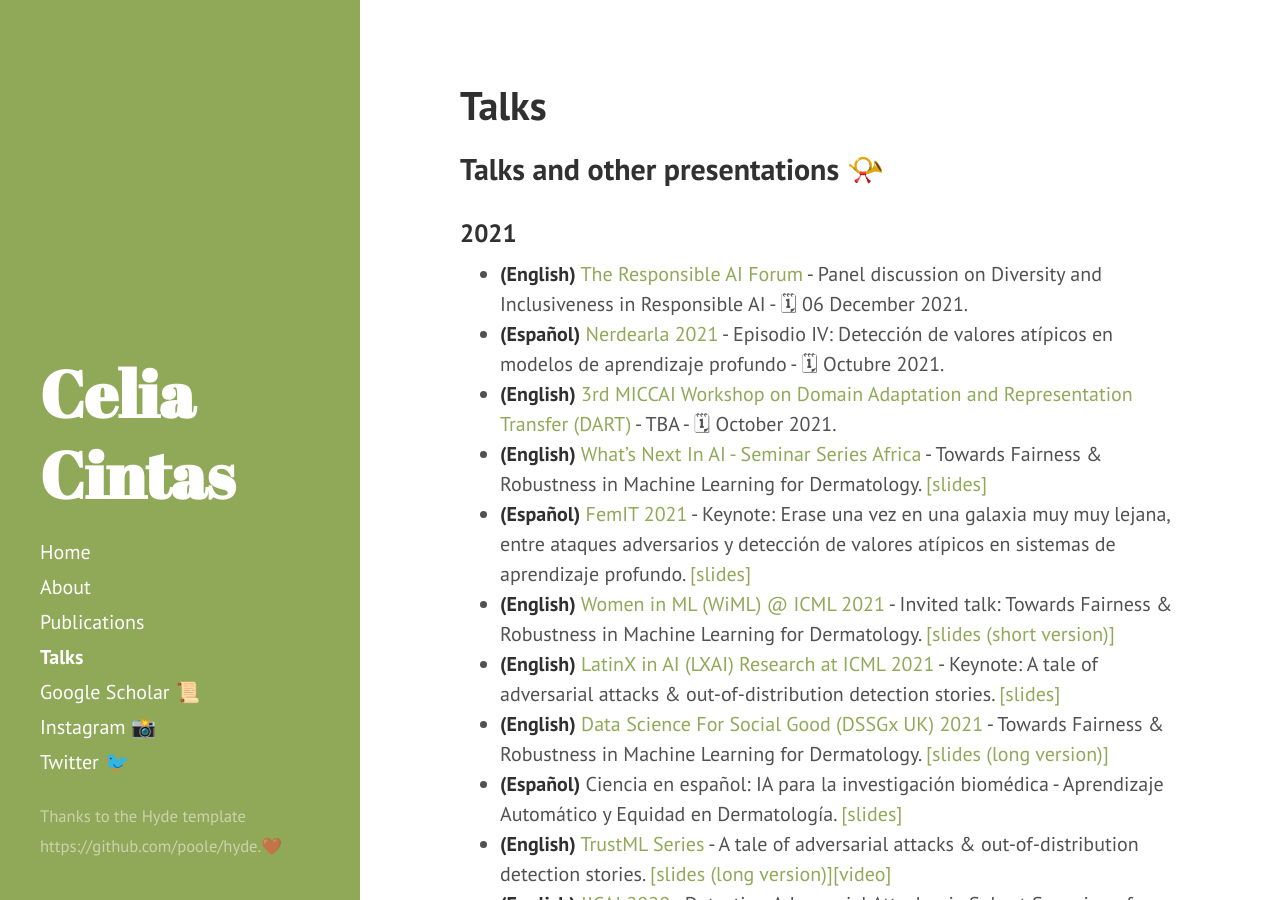
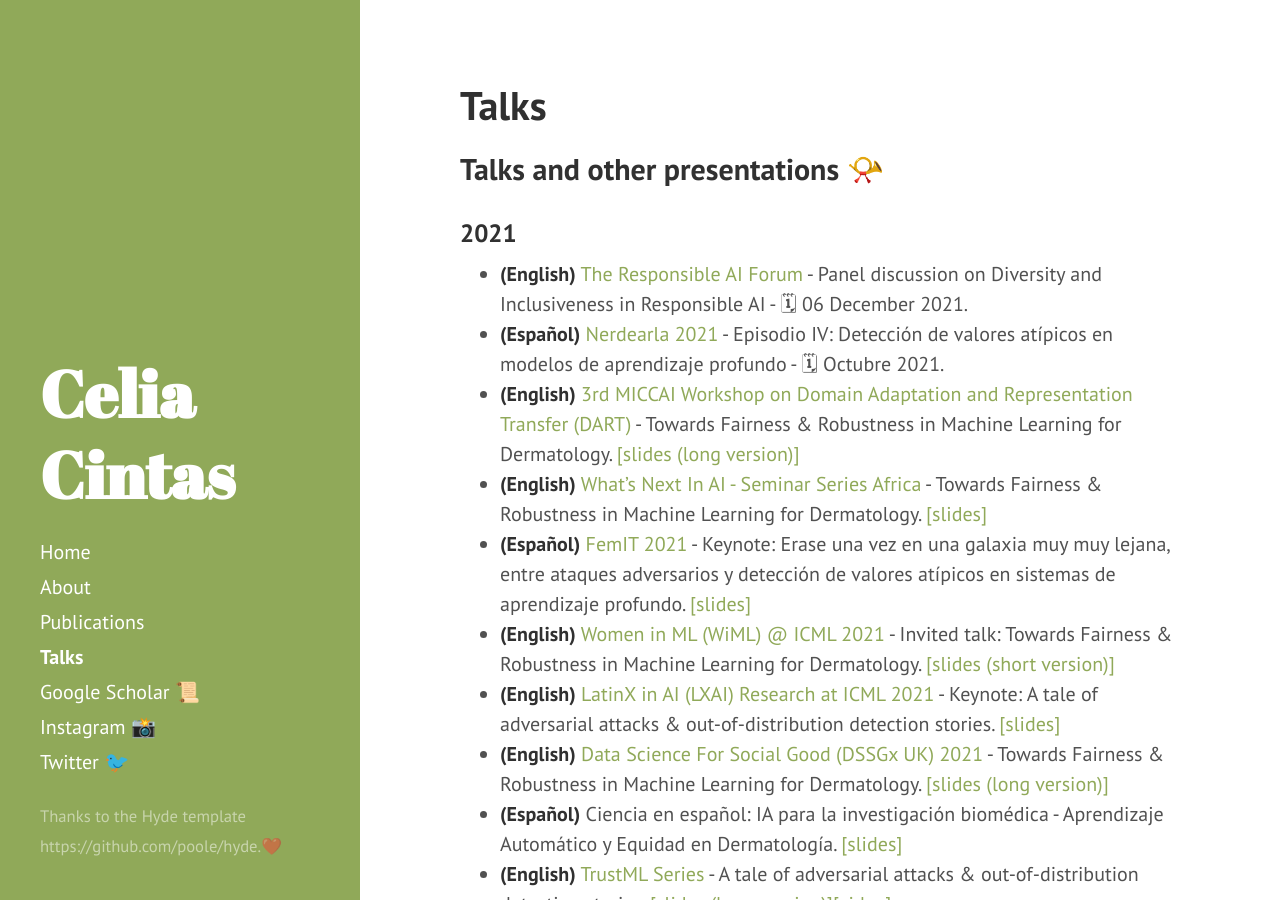
Before and after one commit to celiacintas/celiacintas.github.io, a Jekyll site: the page built from talks.md, in a window 1280 px wide and 900 px high. Built offline with Jekyll 4.4.1, drawn with Linux system fonts in a browser that asks for light colours.

Commit message:
Update talks.md

```diff
--- a/talks.md
+++ b/talks.md
@@ -8,7 +8,7 @@ title: Talks
 ### 2021
 * **(English)** [The Responsible AI Forum](https://responsibleaiforum.com/about/schedule/) - Panel discussion on Diversity and Inclusiveness in Responsible AI - 🗓   06 December 2021.
 * **(Español)** [Nerdearla 2021](https://nerdear.la/en/) - Episodio IV: Detección de valores atípicos en modelos de aprendizaje profundo -  🗓  Octubre 2021.
-* **(English)** [3rd MICCAI Workshop on Domain Adaptation and Representation Transfer (DART)](https://sites.google.com/view/dart2021/) - TBA - 🗓  October 2021.
+* **(English)** [3rd MICCAI Workshop on Domain Adaptation and Representation Transfer (DART)](https://sites.google.com/view/dart2021/) - Towards Fairness & Robustness in Machine Learning for Dermatology. [[slides (long version)]](https://github.com/celiacintas/celiacintas.github.io/blob/main/public/slides/2021/_DART__MICCAI_2021__Derma_Fairness_FINAL.pdf)
 * **(English)** [What's Next In AI - Seminar Series Africa](https://ibm.biz/whats-next-ai) - Towards Fairness & Robustness in Machine Learning for Dermatology. [[slides]](https://github.com/celiacintas/celiacintas.github.io/blob/main/public/slides/2021/_What_is_next_IBM_2021__Derma_Fairness.pdf)
 * **(Español)** [FemIT 2021](https://lasdesistemas.org/femitconf2021/) - Keynote: Erase una vez en una galaxia muy muy lejana, entre ataques adversarios y detección de valores atípicos en sistemas de aprendizaje profundo. [[slides]](https://github.com/celiacintas/celiacintas.github.io/blob/main/public/slides/2021/femit_keynote_alot_of_gifs.pdf)
 * **(English)** [Women in ML (WiML) @ ICML 2021](https://warwick.ac.uk/research/data-science/warwick-data/dssgx/public_lectures/) - Invited talk: Towards Fairness & Robustness in Machine Learning for Dermatology. [[slides (short version)]](https://github.com/celiacintas/celiacintas.github.io/blob/main/public/slides/2021/_WinML___ICML_2021__Derma_Fairness_final.pdf)
```
